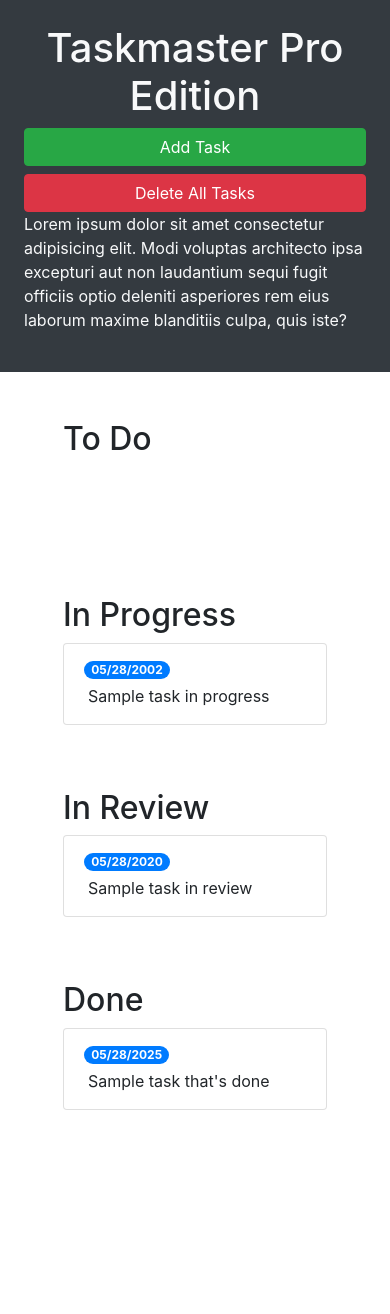
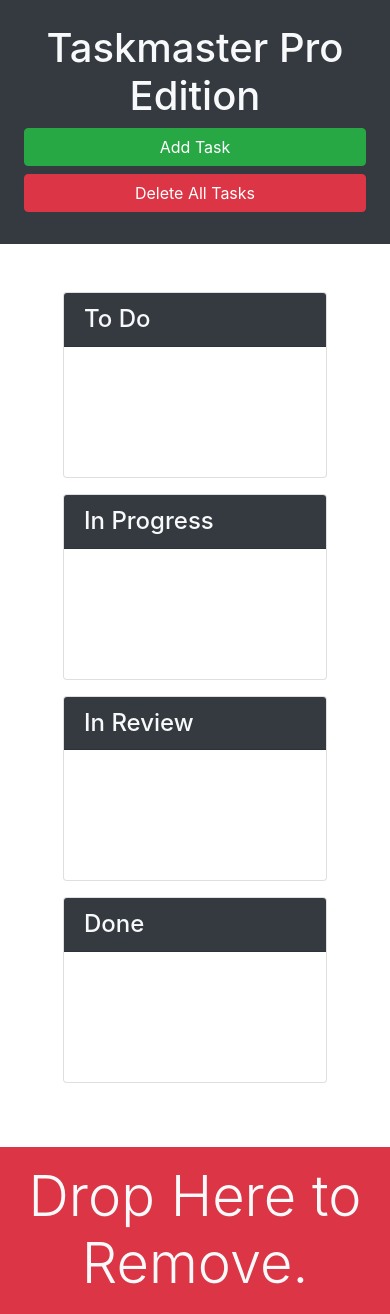
Before and after one commit to tdgreer1203/taskmaster-pro, a plain HTML site: page index.html in a window 390 px wide. Before the commit the page ends 1222 px from the top, so only its background shows below. Drawn offline with nearby package versions, Linux system fonts and the light colour scheme.

Commit message:
Finished Lesson 2

```diff
--- a/index.html
+++ b/index.html
@@ -13,48 +13,67 @@
 <body>
 
   <div class="row min-vh-100 no-gutters">
-    <header class="col-12 col-lg-3 bg-dark text-light d-flex flex-column p-4 p-lg-3">
-      <h1 class="text-center">Taskmaster Pro Edition</h1>
-      <button id="create-task" class="btn btn-block btn-success" data-toggle="modal" data-target="#task-form-modal">Add
-        Task</button>
-      <button id="remove-tasks" class="btn btn-block btn-danger">Delete All Tasks</button>
-      <p class="mt-auto">Lorem ipsum dolor sit amet consectetur adipisicing elit. Modi voluptas architecto ipsa
-        excepturi aut non
-        laudantium sequi fugit officiis optio deleniti asperiores rem eius laborum maxime blanditiis culpa, quis iste?
-      </p>
+    <header class="col-12 col-lg-3 bg-dark text-light sticky-top d-flex flex-column p-4 p-lg-3">
+      <div>
+        <h1 class="text-center"><span class="oi oi-task d-inline d-lg-none"></span>
+          Taskmaster Pro Edition</h1>
+        <div class="ml-md-auto w-100 w-md-auto">
+          <button id="create-task" class="btn btn-block btn-success" data-toggle="modal"
+            data-target="#task-form-modal">Add Task</button>
+          <button id="remove-tasks" class="btn btn-block btn-danger mb-2 mb-md-4"></span>Delete All Tasks</button>
+        </div>
+      </div>
+      <p class="mt-auto d-none d-lg-block">Lorem ipsum dolor sit amet consectetur adipisicing elit. Modi voluptas
+        architecto ipsa
+        excepturi aut non laudantium sequi fugit officiis optio deleniti asperiores rem eius laborum maxime blanditiis
+        culpa, quis iste?</p>
     </header>
-    <main class="col-12 col-lg-9">
+    <main class="col-12 col-lg-9 d-flex flex-column">
       <div class="m-5 row justify-content-around">
-        <div class="col">
-          <h2>To Do</h2>
-          <ul id="list-toDo" class="list-group"> </ul>
-        </div>
+          <!--  -->
           <div class="col-12 col-md-6 col-xl-3 mb-3">
-          <h2>In Progress</h2>
-          <ul id="list-inProgress" class="list-group">
-            <li class="list-group-item">
-              <span class="badge badge-primary badge-pill">05/28/2002</span>
-              <p class="m-1">Sample task in progress</p>
-            </li>
+            <div class="card">
+              <h4 class="card-header bg-dark text-light">
+                To Do
+              </h4>
+              <ul id="list-toDo" class="list-group list-group-flush">
               </ul>
             </div>
+          </div>
+          <!--  -->
           <div class="col-12 col-md-6 col-xl-3 mb-3">
-          <h2>In Review</h2>
-          <ul id="list-inReview" class="list-group">
-            <li class="list-group-item">
-              <span class="badge badge-primary badge-pill">05/28/2020</span>
-              <p class="m-1">Sample task in review</p>
-            </li>
+            <div class="card">
+              <h4 class="card-header bg-dark text-light">
+                In Progress
+              </h4>
+              <ul id="list-inProgress" class="list-group list-group-flush">
               </ul>
             </div>
+          </div>
+          <!--  -->
           <div class="col-12 col-md-6 col-xl-3 mb-3">
-          <h2>Done</h2>
-          <ul id="list-done" class="list-group">
-            <li class="list-group-item">
-              <span class="badge badge-primary badge-pill">05/28/2025</span>
-              <p class="m-1">Sample task that's done</p>
-            </li>
+            <div class="card">
+              <h4 class="card-header bg-dark text-light">
+                In Review
+              </h4>
+              <ul id="list-inReview" class="list-group list-group-flush">
               </ul>
+            </div>
+          </div>
+          <!--  -->
+          <div class="col-12 col-md-6 col-xl-3 mb-3">
+            <div class="card">
+              <h4 class="card-header bg-dark text-light">
+                Done
+              </h4>
+              <ul id="list-done" class="list-group list-group-flush">
+              </ul>
+            </div>
+          </div>
+      </div>
+      <div class="mt-auto" id="trash">
+        <div class="w-100 bg-danger p-3 text-center text-light display-4">
+          Drop Here to Remove.
         </div>
       </div>
     </main>
@@ -75,11 +94,11 @@
           <form>
             <div class="form-group">
               <label for="modalTaskDescription">Task description</label>
-              <textarea id="modalTaskDescription" rows="3"></textarea>
+              <textarea class="form-control" id="modalTaskDescription" rows="3"></textarea>
             </div>
             <div class="form-group">
               <label for="modalDueDate">Due date</label>
-              <input type="text" id="modalDueDate" placeholder="mm/dd/yyyy" autocomplete="off" />
+              <input type="text" class="form-control" id="modalDueDate" placeholder="mm/dd/yyyy" autocomplete="off" />
             </div>
           </form>
         </div>
```
Lines whose indentation alone changed are shown as unchanged.
